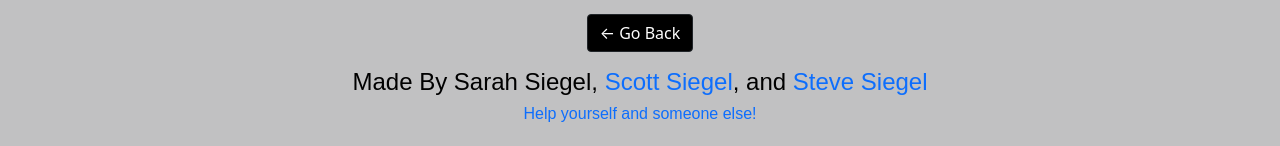
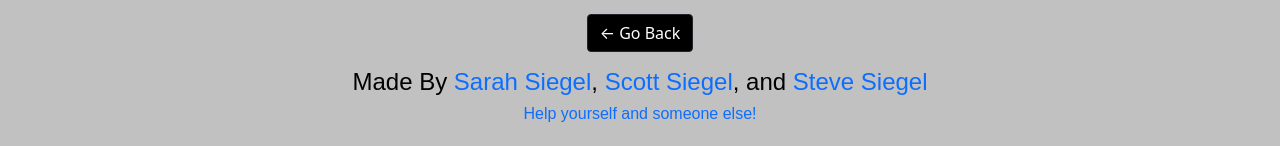
Before and after one commit to sarsieg/how-R-you, a React (Create React App) app in the folder client/: page /thoughts/1 in a window 1280 px wide. Shown: the part 651-797 px from the top of the page. Built offline with nearby package versions, Linux system fonts and the light colour scheme; no server answers.

Commit message:
fixed sarahs link color in footer

```diff
--- a/client/src/components/Footer/index.js
+++ b/client/src/components/Footer/index.js
@@ -25,7 +25,7 @@ const Footer = () => {
                     >
 
                     </span>{' '}
-                    <a style={{color: 'black'}}href="https://www.github.com/sarsieg" id="please">Sarah Siegel</a>, <a href="https://www.github.com/scoven2" id="please">Scott Siegel</a>, and <a href="https://www.github.com/StevegSiegel" id="please">Steve Siegel</a>
+                    <a href="https://www.github.com/sarsieg" id="please">Sarah Siegel</a>, <a href="https://www.github.com/scoven2" id="please">Scott Siegel</a>, and <a href="https://www.github.com/StevegSiegel" id="please">Steve Siegel</a>
                 </h4>
                 <h6>
                     <a href="https://www.google.com/search?q=volunteer+at+the+animal+shelter+near+me" id="footer">Help yourself and someone else!</a></h6>
```
